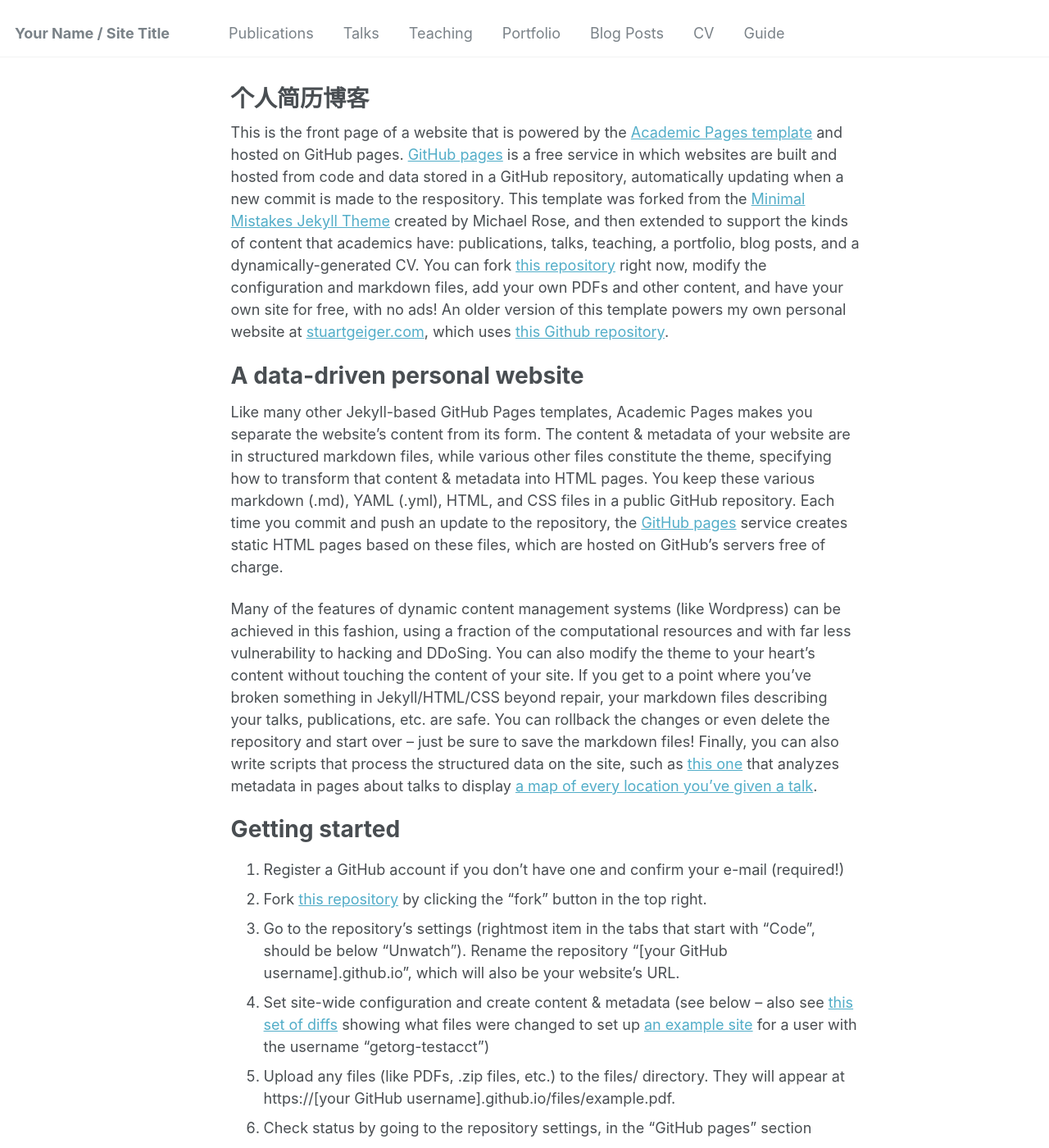
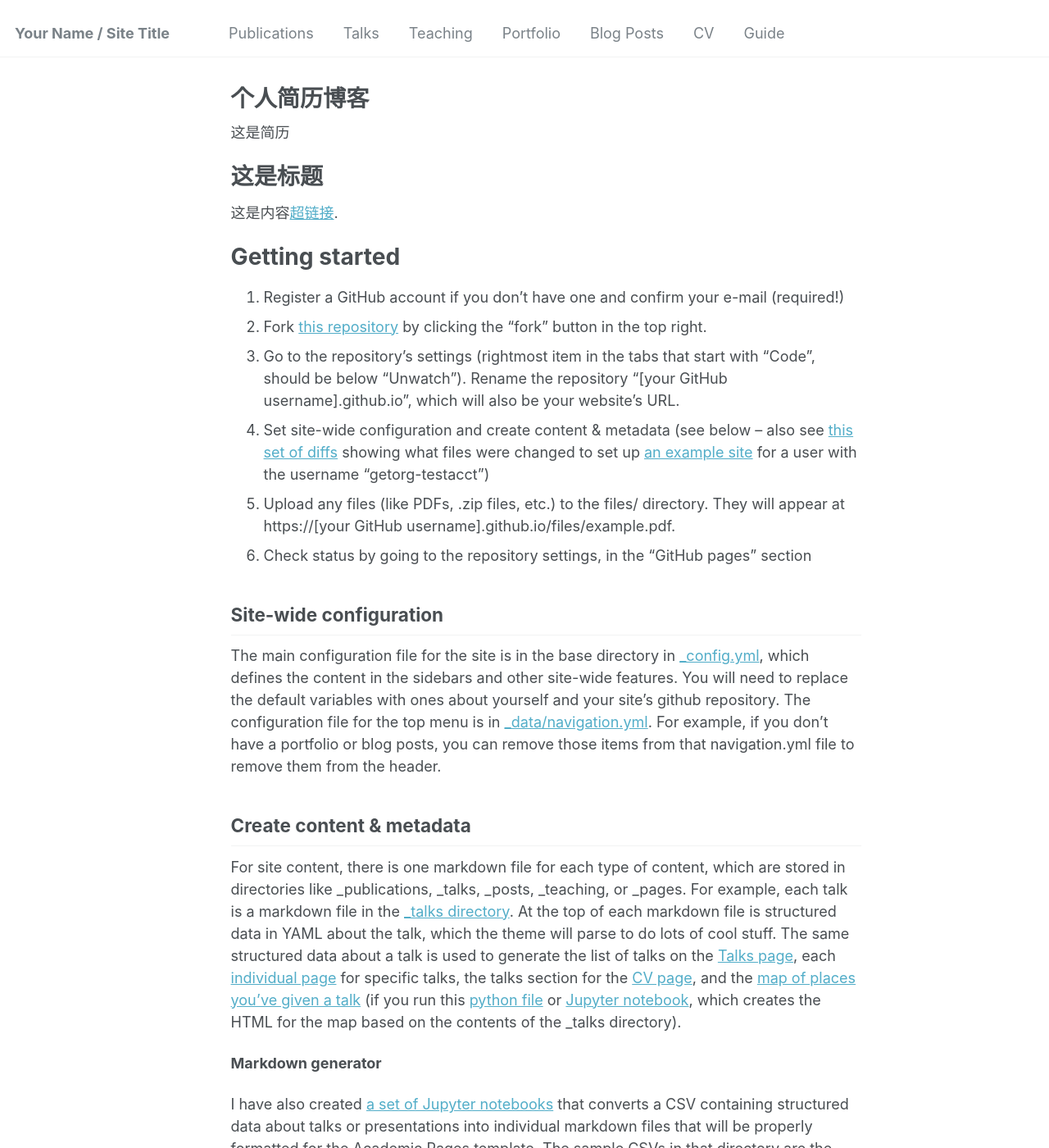
Before and after one commit to creativevisionarydeveloper2024/YanTengZhang.github.io, a Jekyll site: the page built from _pages/about.md, in a window 1280 px wide and 1400 px high. Shown: the whole window at 82% size. Built offline with Jekyll 4.4.1, drawn with Linux system fonts in a browser that asks for light colours.

Commit message:
Update about.md

```diff
--- a/_pages/about.md
+++ b/_pages/about.md
@@ -7,13 +7,11 @@ redirect_from:
   - /about.html
 ---
 
-This is the front page of a website that is powered by the [Academic Pages template](https://github.com/academicpages/academicpages.github.io) and hosted on GitHub pages. [GitHub pages](https://pages.github.com) is a free service in which websites are built and hosted from code and data stored in a GitHub repository, automatically updating when a new commit is made to the respository. This template was forked from the [Minimal Mistakes Jekyll Theme](https://mmistakes.github.io/minimal-mistakes/) created by Michael Rose, and then extended to support the kinds of content that academics have: publications, talks, teaching, a portfolio, blog posts, and a dynamically-generated CV. You can fork [this repository](https://github.com/academicpages/academicpages.github.io) right now, modify the configuration and markdown files, add your own PDFs and other content, and have your own site for free, with no ads! An older version of this template powers my own personal website at [stuartgeiger.com](http://stuartgeiger.com), which uses [this Github repository](https://github.com/staeiou/staeiou.github.io).
+这是简历
 
-A data-driven personal website
+这是标题
 ======
-Like many other Jekyll-based GitHub Pages templates, Academic Pages makes you separate the website's content from its form. The content & metadata of your website are in structured markdown files, while various other files constitute the theme, specifying how to transform that content & metadata into HTML pages. You keep these various markdown (.md), YAML (.yml), HTML, and CSS files in a public GitHub repository. Each time you commit and push an update to the repository, the [GitHub pages](https://pages.github.com/) service creates static HTML pages based on these files, which are hosted on GitHub's servers free of charge.
-
-Many of the features of dynamic content management systems (like Wordpress) can be achieved in this fashion, using a fraction of the computational resources and with far less vulnerability to hacking and DDoSing. You can also modify the theme to your heart's content without touching the content of your site. If you get to a point where you've broken something in Jekyll/HTML/CSS beyond repair, your markdown files describing your talks, publications, etc. are safe. You can rollback the changes or even delete the repository and start over -- just be sure to save the markdown files! Finally, you can also write scripts that process the structured data on the site, such as [this one](https://github.com/academicpages/academicpages.github.io/blob/master/talkmap.ipynb) that analyzes metadata in pages about talks to display [a map of every location you've given a talk](https://academicpages.github.io/talkmap.html).
+这是内容[超链接](https://academicpages.github.io/talkmap.html).
 
 Getting started
 ======
```
